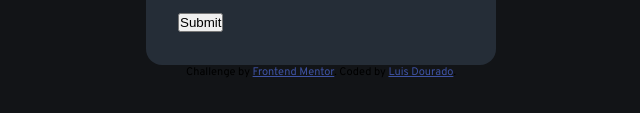
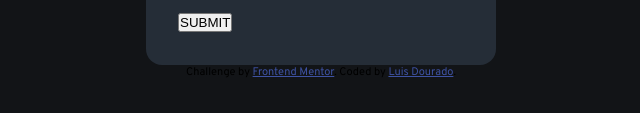
Before and after one commit to L3fd/interactive-rating-component-main, a website: page index.html in a window 1280 px wide. Shown: the part 503-616 px from the top of the page, 319-959 px from the left. Drawn offline with Linux system fonts and the light colour scheme.

Commit message:
fix: uppercase mistake

```diff
--- a/index.html
+++ b/index.html
@@ -47,7 +47,7 @@
 						<span>4</span>
 						<span>5</span>
 					</div>
-					<button class="submit-btn">Submit</button>
+					<button class="submit-btn">SUBMIT</button>
 				</div>
 				<!-- Rating state end -->
 				<!-- Thank you state start -->
```
